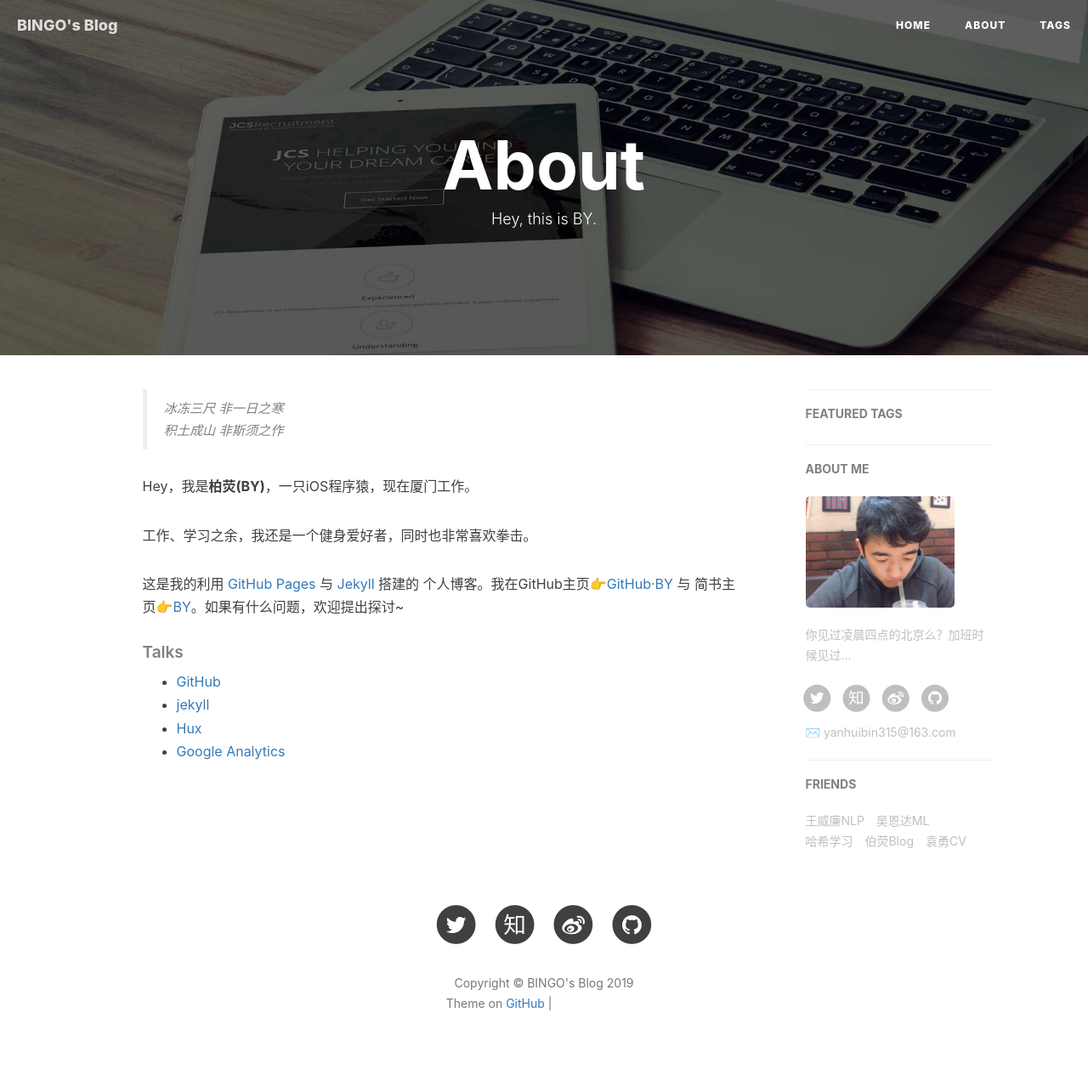
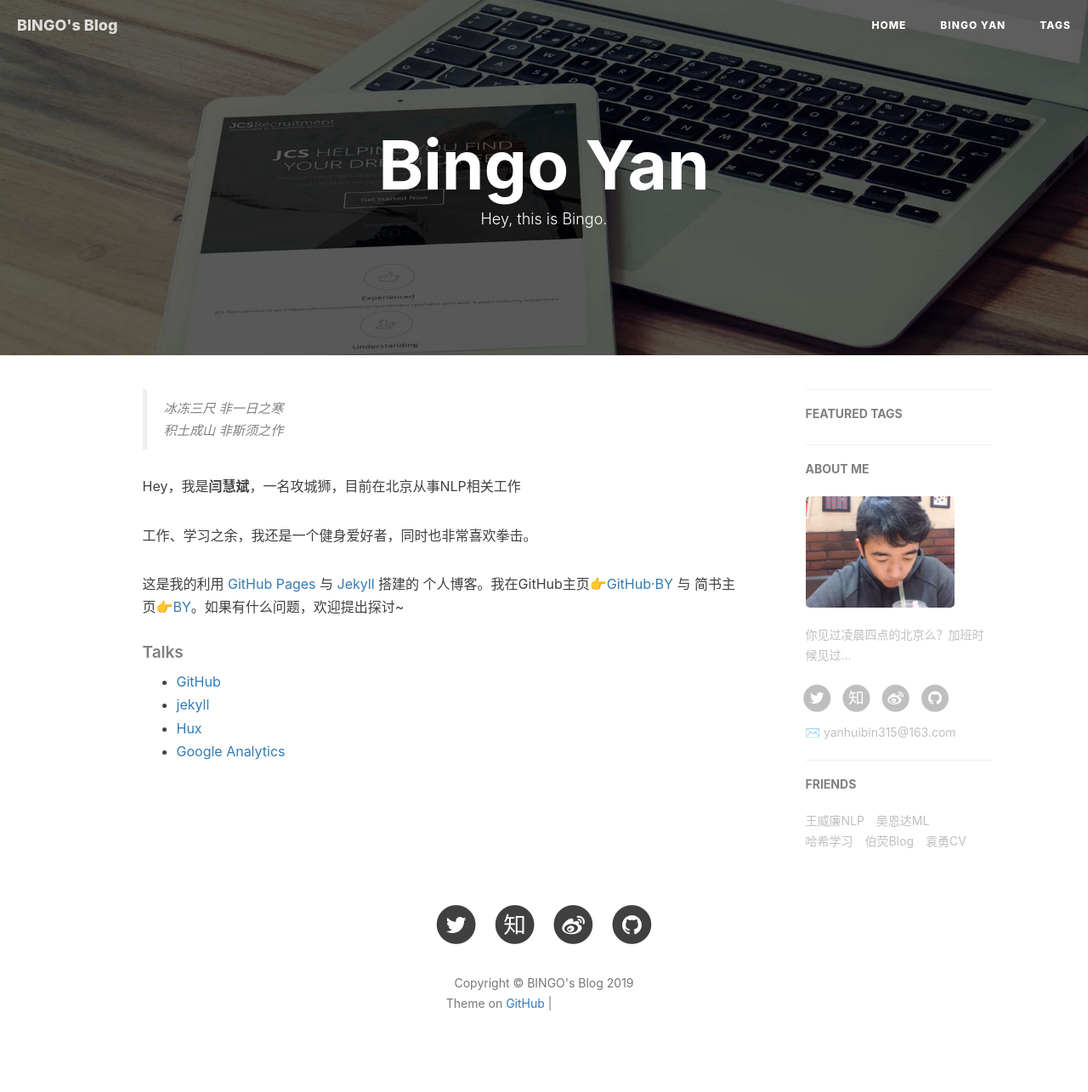
Before and after one commit to yutong2021/yutong2021.github.io, a Jekyll site: the page built from about.html, in a window 1280 px wide. Shown: the whole page at 85% size. Built offline with Jekyll 4.4.1, drawn with Linux system fonts in a browser that asks for light colours; nearby versions of some CDN libraries; comment, search, counter and statistics services are not loaded; grey boxes are pictures that could not be loaded.

```diff
--- a/_config.yml
+++ b/_config.yml
@@ -18,8 +18,8 @@
 
 # SNS settings
 RSS: false
-weibo_username:     文武小皇帝彡
-zhihu_username:     艾木希子
+weibo_username:     u/2243872910
+zhihu_username:     bingoyan-32
 github_username:    yanhuibin315
 twitter_username:   yan_bingo
 
--- a/about.html
+++ b/about.html
@@ -1,7 +1,7 @@
 ---
 layout: page
-title: "About"
-description: "Hey, this is BY."
+title: "Bingo Yan"
+description: "Hey, this is Bingo."
 header-img: "img/post-bg-rwd.jpg"
 ---
 
@@ -18,7 +18,7 @@
     <blockquote><p>冰冻三尺 非一日之寒<br>
     积土成山 非斯须之作</p></blockquote>
 
-    <p>Hey，我是<strong>柏荧(BY)</strong>，一只iOS程序猿，现在厦门工作。</p>
+    <p>Hey，我是<strong>闫慧斌</strong>，一名攻城狮，目前在北京从事NLP相关工作</p>
 
     <p>工作、学习之余，我还是一个健身爱好者，同时也非常喜欢拳击。</p>
 
--- a/index.html
+++ b/index.html
@@ -1,6 +1,6 @@
 ---
 layout: page
-description: "Thinking will not overcome fear but action will."
+description: "Now you see me. Now you don't. "
 ---
 
 {% for post in paginator.posts %}
```
Also changed, not shown: pwa/manifest.json.
